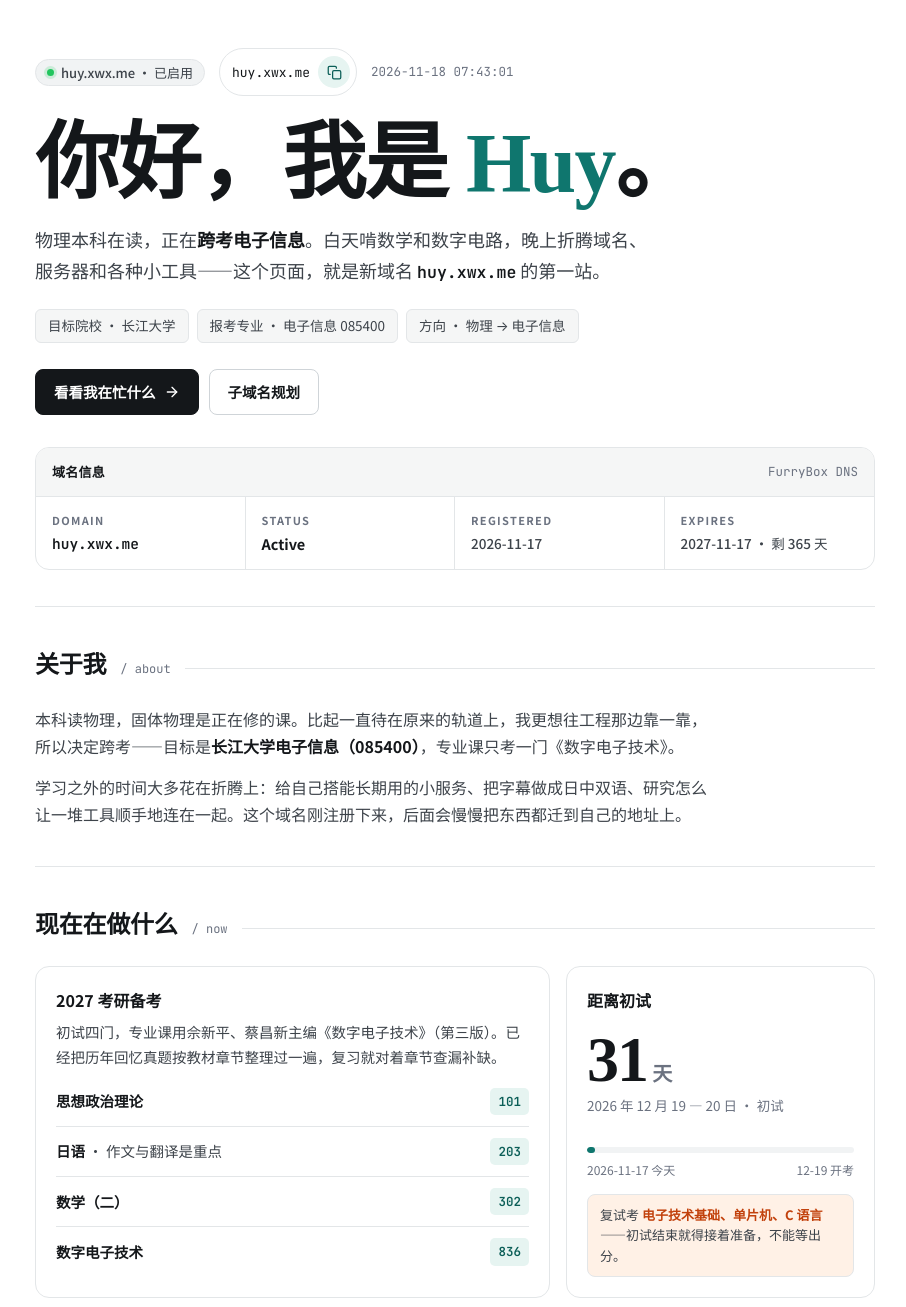
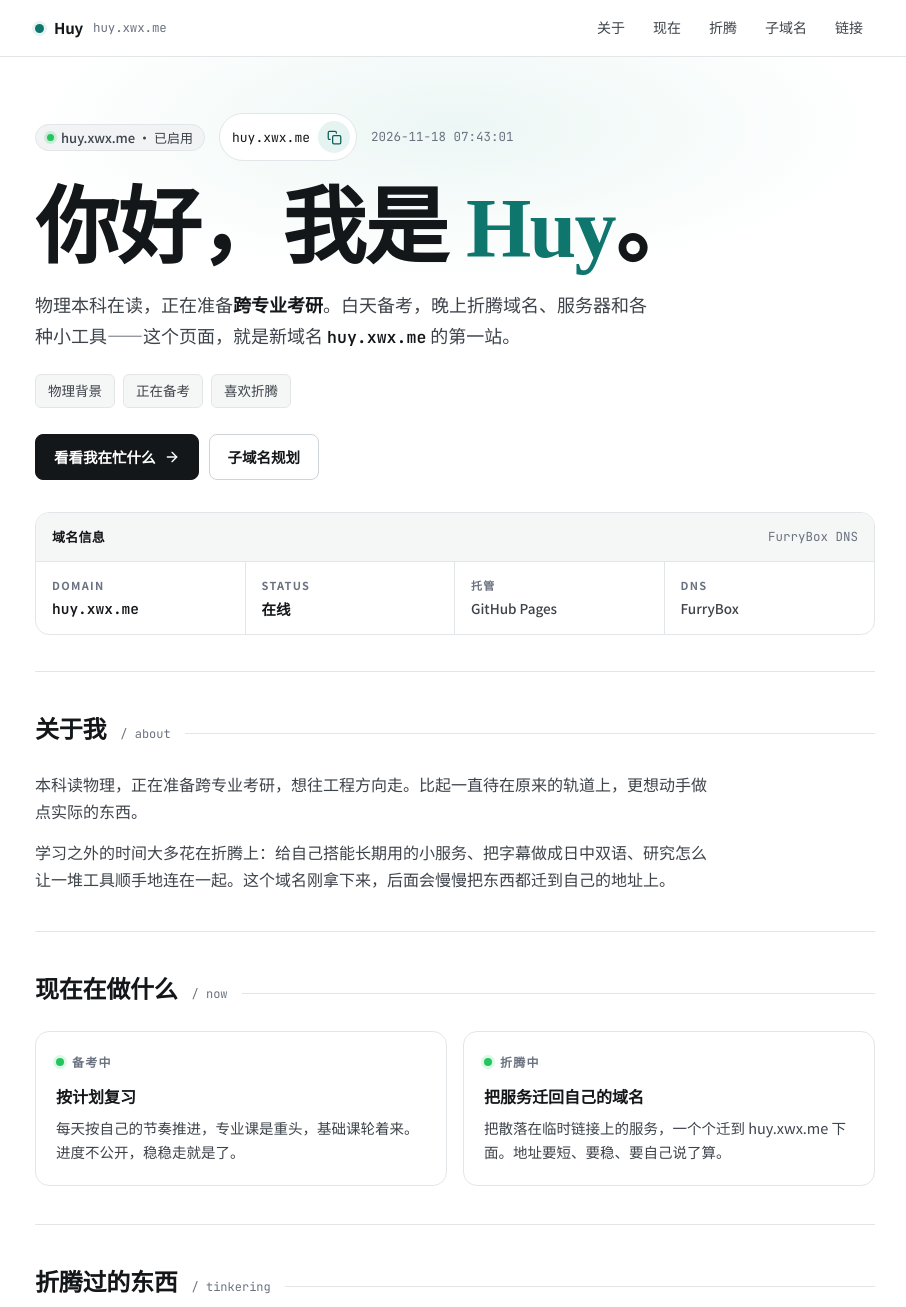
Before and after one commit to huy8421/huy.xwx.me, a plain HTML site: page index.html in a window 1280 px wide. Shown: the top 1307 px of the page, without its empty margins (185-1091 px from the left). Drawn offline with Linux system fonts and the light colour scheme.

Commit message:
Add files via upload

```diff
--- a/index.html
+++ b/index.html
@@ -4,6 +4,7 @@
 <meta charset="utf-8" />
 <meta name="viewport" content="width=device-width, initial-scale=1, viewport-fit=cover" />
 <meta name="color-scheme" content="light dark" />
+<meta name="description" content="Huy 的个人主页：物理在读，喜欢折腾服务器、AI 工具和双语字幕。" />
 <link rel="icon" href="data:," />
 <title>Huy — 个人主页</title>
 <link rel="preconnect" href="https://fonts.googleapis.com">
@@ -22,8 +23,6 @@
     --accent:#0f766e;
     --accent-ink:#0b5e57;
     --accent-soft:#e6f4f1;
-    --warm:#c2410c;
-    --warm-soft:#fff1e6;
     --chip:#f1f3f4;
     --shadow:0 1px 2px rgba(20,23,26,.05), 0 8px 24px rgba(20,23,26,.05);
     --radius:14px;
@@ -42,15 +41,13 @@
       --accent:#2dd4bf;
       --accent-ink:#5eead4;
       --accent-soft:#0f2a27;
-      --warm:#fb923c;
-      --warm-soft:#2a1a0f;
       --chip:#1e2327;
       --shadow:0 1px 2px rgba(0,0,0,.3), 0 8px 24px rgba(0,0,0,.25);
     }
   }
   *{box-sizing:border-box}
   html{scroll-behavior:smooth}
-  @media (prefers-reduced-motion: reduce){ html{scroll-behavior:auto} *{transition:none!important} }
+  @media (prefers-reduced-motion: reduce){ html{scroll-behavior:auto} *{transition:none!important;animation:none!important} }
   body{
     margin:0;
     background:var(--bg);
@@ -60,14 +57,40 @@
     line-height:1.7;
     -webkit-font-smoothing:antialiased;
   }
+  ::selection{background:var(--accent-soft);color:var(--accent-ink)}
   a{color:inherit}
+  a:focus-visible, button:focus-visible{outline:2px solid var(--accent);outline-offset:2px;border-radius:4px}
   button,[role="button"]{min-height:44px}
   .wrap{max-width:880px;margin:0 auto;padding:0 20px}
   .mono{font-family:"JetBrains Mono", ui-monospace, SFMono-Regular, Menlo, monospace}
   .serif{font-family:"Noto Serif SC", "Songti SC", serif}
 
+  /* ---------- NAV ---------- */
+  .nav{
+    position:sticky;top:0;z-index:10;
+    background:color-mix(in srgb, var(--bg) 82%, transparent);
+    backdrop-filter:blur(12px);-webkit-backdrop-filter:blur(12px);
+    border-bottom:1px solid var(--line);
+  }
+  .nav-inner{max-width:880px;margin:0 auto;padding:0 20px;display:flex;align-items:center;justify-content:space-between;gap:16px;min-height:56px}
+  .nav-brand{display:flex;align-items:center;gap:10px;text-decoration:none;font-weight:700;font-size:15px;letter-spacing:-.01em}
+  .nav-brand .dot{width:9px;height:9px;border-radius:50%;background:var(--accent);box-shadow:0 0 0 3px var(--accent-soft);flex:none}
+  .nav-brand .mono{font-size:12.5px;color:var(--muted);font-weight:400}
+  .nav-links{display:flex;gap:4px}
+  .nav-links a{
+    text-decoration:none;font-size:14px;font-weight:500;color:var(--ink-2);
+    padding:8px 12px;border-radius:8px;min-height:36px;display:inline-flex;align-items:center;
+  }
+  .nav-links a:hover{color:var(--ink);background:var(--bg-soft)}
+
   /* ---------- HERO ---------- */
-  .hero{padding:48px 0 36px;border-bottom:1px solid var(--line)}
+  .hero{padding:56px 0 36px;border-bottom:1px solid var(--line);position:relative;overflow:hidden}
+  .hero::before{
+    content:"";position:absolute;inset:-140px -20% auto;height:420px;pointer-events:none;
+    background:radial-gradient(closest-side, var(--accent-soft), transparent 72%);
+    opacity:.75;
+  }
+  .hero > *{position:relative}
   .hero-top{display:flex;flex-wrap:wrap;align-items:center;gap:10px 14px;margin-bottom:28px}
   .status{display:inline-flex;align-items:center;gap:7px;font-size:13px;font-weight:500;color:var(--ink-2);background:var(--chip);border:1px solid var(--line);padding:6px 11px;border-radius:999px;line-height:1}
   .status i{width:7px;height:7px;border-radius:50%;background:#22c55e;box-shadow:0 0 0 3px rgba(34,197,94,.18);display:block}
@@ -94,7 +117,9 @@
   .btn{
     display:inline-flex;align-items:center;gap:8px;text-decoration:none;font-weight:600;font-size:14.5px;
     padding:0 18px;min-height:46px;border-radius:8px;border:1px solid transparent;cursor:pointer;
+    transition:transform .15s ease, border-color .15s ease, background .15s ease;
   }
+  .btn:hover{transform:translateY(-1px)}
   .btn-primary{background:var(--ink);color:var(--bg);border-color:var(--ink)}
   .btn-ghost{background:transparent;color:var(--ink);border-color:var(--line-strong)}
   .btn svg{width:16px;height:16px;flex:none}
@@ -129,31 +154,20 @@
   .about p:last-child{margin-bottom:0}
   .about strong{color:var(--ink)}
 
-  /* Now / exam */
-  .now-grid{display:grid;grid-template-columns:1.25fr .75fr;gap:16px}
-  .panel{border:1px solid var(--line);border-radius:var(--radius);background:var(--surface);padding:20px}
+  /* Now */
+  .now-grid{display:grid;grid-template-columns:1fr 1fr;gap:16px}
+  .panel{border:1px solid var(--line);border-radius:var(--radius);background:var(--surface);padding:20px;transition:border-color .2s ease, transform .2s ease}
+  .panel:hover{border-color:var(--line-strong);transform:translateY(-2px)}
   .panel h3{margin:0 0 6px;font-size:16px;font-weight:700}
   .panel p{margin:0;color:var(--ink-2);font-size:14.5px;line-height:1.7}
-  .subject-list{list-style:none;margin:16px 0 0;padding:0;display:grid;gap:0}
-  .subject-list li{display:flex;align-items:center;justify-content:space-between;gap:16px;padding:11px 0;border-top:1px solid var(--line);font-size:14.5px}
-  .subject-list li:first-child{border-top:0;padding-top:2px}
-  .subject-list .code{font-family:"JetBrains Mono",monospace;font-size:12.5px;color:var(--accent-ink);background:var(--accent-soft);padding:3px 8px;border-radius:5px;font-weight:600;white-space:nowrap}
-  .subject-list .name{color:var(--ink-2)}
-  .subject-list .name b{color:var(--ink);font-weight:600}
-  .count-panel{display:flex;flex-direction:column}
-  .count-num{font-family:"Noto Serif SC",serif;font-size:64px;line-height:1;font-weight:900;letter-spacing:-.03em;margin:8px 0 2px}
-  .count-num em{font-style:normal;font-size:20px;font-weight:700;color:var(--muted);letter-spacing:0}
-  .count-panel .sub{font-size:13.5px;color:var(--muted)}
-  .progress{margin-top:auto;padding-top:18px}
-  .progress-track{height:6px;background:var(--chip);border-radius:99px;overflow:hidden}
-  .progress-bar{height:100%;background:var(--accent);border-radius:99px;width:0%;transition:width .6s ease}
-  .progress-labels{display:flex;justify-content:space-between;font-size:12px;color:var(--muted);margin-top:7px}
-  .exam-date{margin-top:14px;font-size:13px;color:var(--ink-2);background:var(--warm-soft);border:1px solid var(--line);border-radius:var(--radius-sm);padding:10px 12px;line-height:1.55}
-  .exam-date b{color:var(--warm)}
+  .panel .tagline-row{display:flex;align-items:center;gap:8px;margin-bottom:10px}
+  .pulse{width:8px;height:8px;border-radius:50%;background:#22c55e;box-shadow:0 0 0 3px rgba(34,197,94,.15);flex:none}
+  .panel .kicker{font-size:12px;font-weight:700;letter-spacing:.1em;text-transform:uppercase;color:var(--muted)}
 
   /* Projects */
   .proj-list{display:grid;grid-template-columns:1fr 1fr;gap:16px}
-  .proj{border:1px solid var(--line);border-radius:var(--radius);padding:20px;background:var(--surface);display:flex;flex-direction:column;gap:8px}
+  .proj{border:1px solid var(--line);border-radius:var(--radius);padding:20px;background:var(--surface);display:flex;flex-direction:column;gap:8px;transition:border-color .2s ease, transform .2s ease, box-shadow .2s ease}
+  .proj:hover{border-color:var(--accent);transform:translateY(-2px);box-shadow:var(--shadow)}
   .proj-icon{width:38px;height:38px;border-radius:9px;background:var(--bg-soft);border:1px solid var(--line);display:grid;place-items:center;color:var(--ink)}
   .proj-icon svg{width:19px;height:19px}
   .proj h3{margin:2px 0 0;font-size:15.5px;font-weight:700}
@@ -163,8 +177,9 @@
 
   /* Subdomains */
   .sub-table{border:1px solid var(--line);border-radius:var(--radius);overflow:hidden}
-  .sub-row{display:grid;grid-template-columns:1fr auto;gap:8px 16px;align-items:center;padding:15px 16px;background:var(--surface);border-bottom:1px solid var(--line)}
+  .sub-row{display:grid;grid-template-columns:1fr auto;gap:8px 16px;align-items:center;padding:15px 16px;background:var(--surface);border-bottom:1px solid var(--line);transition:background .15s ease}
   .sub-row:last-child{border-bottom:0}
+  .sub-row:hover{background:var(--bg-soft)}
   .sub-row .host{font-family:"JetBrains Mono",monospace;font-size:14px;font-weight:600;word-break:break-all}
   .sub-row .host i{font-style:normal;color:var(--accent)}
   .sub-row .desc{grid-column:1 / -1;font-size:13.5px;color:var(--muted);margin-top:-2px}
@@ -181,9 +196,28 @@
   .interest-list .v{color:var(--ink-2);font-size:14.5px;line-height:1.7}
   .interest-list .v b{color:var(--ink)}
 
+  /* Links */
+  .links{display:flex;flex-direction:column;gap:12px}
+  .link-card{
+    display:flex;align-items:center;gap:14px;
+    background:var(--surface);border:1px solid var(--line);
+    border-radius:var(--radius);padding:16px 18px;
+    color:var(--ink);text-decoration:none;
+    transition:border-color .2s ease, transform .2s ease, box-shadow .2s ease;
+  }
+  .link-card:hover{border-color:var(--accent);transform:translateY(-2px);box-shadow:var(--shadow)}
+  .link-card .icon{width:38px;height:38px;flex:none;border-radius:9px;background:var(--bg-soft);border:1px solid var(--line);display:grid;place-items:center;color:var(--ink)}
+  .link-card .icon svg{width:20px;height:20px}
+  .link-card .t{font-weight:700;font-size:15px}
+  .link-card .d{color:var(--muted);font-size:13px}
+  .link-card .arrow{margin-left:auto;color:var(--muted);flex:none}
+  .link-card .arrow svg{width:18px;height:18px;display:block}
+
   footer{padding:28px 0 40px}
   .foot{display:flex;flex-wrap:wrap;gap:10px 20px;align-items:center;justify-content:space-between;font-size:13px;color:var(--muted)}
   .foot .mono{font-size:12.5px}
+  .foot a{text-decoration:none}
+  .foot a:hover{color:var(--ink)}
   .toast{
     position:fixed;left:50%;bottom:22px;transform:translate(-50%,16px);opacity:0;pointer-events:none;
     background:var(--ink);color:var(--bg);font-size:13.5px;font-weight:500;padding:10px 16px;border-radius:8px;
@@ -191,20 +225,37 @@
   }
   .toast.show{opacity:1;transform:translate(-50%,0)}
 
+  /* Scroll reveal (JS only; content stays visible without JS) */
+  .js .reveal{opacity:0;transform:translateY(14px);transition:opacity .5s ease, transform .5s ease}
+  .js .reveal.in{opacity:1;transform:none}
+
   @media (max-width:640px){
-    .hero{padding-top:32px}
+    .hero{padding-top:36px}
+    .nav-links{display:none}
     .dns-grid{grid-template-columns:1fr 1fr}
     .dns-cell:nth-child(2){border-right:0}
     .dns-cell:nth-child(1),.dns-cell:nth-child(2){border-bottom:1px solid var(--line)}
     .now-grid,.proj-list{grid-template-columns:1fr}
-    .count-num{font-size:56px}
     .interest-list li{gap:12px}
     .interest-list .k{width:58px}
   }
 </style>
 </head>
 <body>
-<div class="wrap">
+<nav class="nav" aria-label="站内导航">
+  <div class="nav-inner">
+    <a class="nav-brand" href="#top"><span class="dot"></span>Huy <span class="mono">huy.xwx.me</span></a>
+    <div class="nav-links">
+      <a href="#about">关于</a>
+      <a href="#now">现在</a>
+      <a href="#projects">折腾</a>
+      <a href="#domains">子域名</a>
+      <a href="#links">链接</a>
+    </div>
+  </div>
+</nav>
+
+<div class="wrap" id="top">
 
   <!-- HERO -->
   <header class="hero">
@@ -220,12 +271,12 @@
     </div>
 
     <h1>你好，我是 <span>Huy</span>。</h1>
-    <p class="hero-lead">物理本科在读，正在<strong>跨考电子信息</strong>。白天啃数学和数字电路，晚上折腾域名、服务器和各种小工具——这个页面，就是新域名 <strong class="mono" style="font-size:.92em">huy.xwx.me</strong> 的第一站。</p>
+    <p class="hero-lead">物理本科在读，正在准备<strong>跨专业考研</strong>。白天备考，晚上折腾域名、服务器和各种小工具——这个页面，就是新域名 <strong class="mono" style="font-size:.92em">huy.xwx.me</strong> 的第一站。</p>
 
     <div class="hero-meta">
-      <span>目标院校 · 长江大学</span>
-      <span>报考专业 · 电子信息 085400</span>
-      <span>方向 · 物理 → 电子信息</span>
+      <span>物理背景</span>
+      <span>正在备考</span>
+      <span>喜欢折腾</span>
     </div>
 
     <div class="hero-actions">
@@ -239,49 +290,39 @@
       <div class="dns-head"><b>域名信息</b><span class="mono">FurryBox DNS</span></div>
       <div class="dns-grid">
         <div class="dns-cell"><label>Domain</label><p class="mono">huy.xwx.me</p></div>
-        <div class="dns-cell"><label>Status</label><p>Active</p></div>
-        <div class="dns-cell"><label>Registered</label><p class="small">2026-11-17</p></div>
-        <div class="dns-cell"><label>Expires</label><p class="small">2027-11-17 · 剩 365 天</p></div>
+        <div class="dns-cell"><label>Status</label><p>在线</p></div>
+        <div class="dns-cell"><label>托管</label><p class="small">GitHub Pages</p></div>
+        <div class="dns-cell"><label>DNS</label><p class="small">FurryBox</p></div>
       </div>
     </div>
   </header>
 
   <!-- ABOUT -->
-  <section class="about" id="about">
+  <section class="about reveal" id="about">
     <div class="sec-head"><h2>关于我</h2><span class="mono">/ about</span><span class="line"></span></div>
-    <p>本科读物理，固体物理是正在修的课。比起一直待在原来的轨道上，我更想往工程那边靠一靠，所以决定跨考——目标是<strong>长江大学电子信息（085400）</strong>，专业课只考一门《数字电子技术》。</p>
-    <p>学习之外的时间大多花在折腾上：给自己搭能长期用的小服务、把字幕做成日中双语、研究怎么让一堆工具顺手地连在一起。这个域名刚注册下来，后面会慢慢把东西都迁到自己的地址上。</p>
+    <p>本科读物理，正在准备跨专业考研，想往工程方向走。比起一直待在原来的轨道上，更想动手做点实际的东西。</p>
+    <p>学习之外的时间大多花在折腾上：给自己搭能长期用的小服务、把字幕做成日中双语、研究怎么让一堆工具顺手地连在一起。这个域名刚拿下来，后面会慢慢把东西都迁到自己的地址上。</p>
   </section>
 
   <!-- NOW -->
-  <section id="now">
+  <section id="now" class="reveal">
     <div class="sec-head"><h2>现在在做什么</h2><span class="mono">/ now</span><span class="line"></span></div>
     <div class="now-grid">
       <div class="panel">
-        <h3>2027 考研备考</h3>
-        <p>初试四门，专业课用佘新平、蔡昌新主编《数字电子技术》（第三版）。已经把历年回忆真题按教材章节整理过一遍，复习就对着章节查漏补缺。</p>
-        <ul class="subject-list">
-          <li><span class="name"><b>思想政治理论</b></span><span class="code">101</span></li>
-          <li><span class="name"><b>日语</b> · 作文与翻译是重点</span><span class="code">203</span></li>
-          <li><span class="name"><b>数学（二）</b></span><span class="code">302</span></li>
-          <li><span class="name"><b>数字电子技术</b></span><span class="code">836</span></li>
-        </ul>
+        <div class="tagline-row"><span class="pulse"></span><span class="kicker">备考中</span></div>
+        <h3>按计划复习</h3>
+        <p>每天按自己的节奏推进，专业课是重头，基础课轮着来。进度不公开，稳稳走就是了。</p>
       </div>
-      <div class="panel count-panel">
-        <h3>距离初试</h3>
-        <div class="count-num"><span id="daysLeft">—</span><em> 天</em></div>
-        <p class="sub" id="daysSub">2026 年 12 月 19 — 20 日</p>
-        <div class="progress">
-          <div class="progress-track"><div class="progress-bar" id="progBar"></div></div>
-          <div class="progress-labels"><span>2026-11-17 今天</span><span>12-19 开考</span></div>
-        </div>
-        <div class="exam-date">复试考 <b>电子技术基础、单片机、C 语言</b>——初试结束就得接着准备，不能等出分。</div>
+      <div class="panel">
+        <div class="tagline-row"><span class="pulse"></span><span class="kicker">折腾中</span></div>
+        <h3>把服务迁回自己的域名</h3>
+        <p>把散落在临时链接上的服务，一个个迁到 huy.xwx.me 下面。地址要短、要稳、要自己说了算。</p>
       </div>
     </div>
   </section>
 
   <!-- PROJECTS -->
-  <section id="projects">
+  <section id="projects" class="reveal">
     <div class="sec-head"><h2>折腾过的东西</h2><span class="mono">/ tinkering</span><span class="line"></span></div>
     <div class="proj-list">
       <article class="proj">
@@ -300,7 +341,7 @@
         <div class="proj-icon"><svg viewBox="0 0 24 24" fill="none" stroke="currentColor" stroke-width="1.8" stroke-linecap="round" stroke-linejoin="round"><rect x="2" y="4" width="20" height="16" rx="2"/><path d="M7 9h4M7 13h7M17 9h.01M14 17h3"/></svg></div>
         <h3>双语字幕</h3>
         <p>看番的固定流程：找同源 Netflix 字幕包，日语在上、中文在下，合并成 ASS + SRT 双份打包，在 Emby 里用 lenna 看。</p>
-        <div class="proj-tags"><span>日中双语</span><span>ASS / SRT</span><span>Emby</span></div>
+        <div class="proj-tags"><span>日语</span><span>ASS / SRT</span><span>Emby</span></div>
       </article>
       <article class="proj">
         <div class="proj-icon"><svg viewBox="0 0 24 24" fill="none" stroke="currentColor" stroke-width="1.8" stroke-linecap="round" stroke-linejoin="round"><circle cx="12" cy="12" r="10"/><path d="M2 12h20"/><path d="M12 2a15.3 15.3 0 0 1 4 10 15.3 15.3 0 0 1-4 10 15.3 15.3 0 0 1-4-10 15.3 15.3 0 0 1 4-10z"/></svg></div>
@@ -312,7 +353,7 @@
   </section>
 
   <!-- SUBDOMAINS -->
-  <section id="domains">
+  <section id="domains" class="reveal">
     <div class="sec-head"><h2>子域名规划</h2><span class="mono">/ dns</span><span class="line"></span></div>
     <div class="sub-table">
       <div class="sub-row">
@@ -328,23 +369,36 @@
         <span class="desc">备考笔记和折腾记录，写给自己看，也留给以后复盘</span>
       </div>
     </div>
-    <p class="sub-note">域名 2026-11-17 注册，FurryBox DNS 托管，目前 DNS 记录还是从零开始搭——这个主页是第一条。</p>
+    <p class="sub-note">域名由 FurryBox DNS 托管，记录从零开始搭——这个主页是第一条。</p>
   </section>
 
   <!-- INTERESTS -->
-  <section id="interests">
+  <section id="interests" class="reveal">
     <div class="sec-head"><h2>课余</h2><span class="mono">/ off-duty</span><span class="line"></span></div>
     <ul class="interest-list">
-      <li><span class="k">动漫</span><span class="v">在 Emby 上追番，字幕一定要<b>日中双语</b>，日语顺便当听力练。《电锯人》第一季的双语字幕就是自己合并打包的。</span></li>
-      <li><span class="k">音乐</span><span class="v">听歌要能下载成 <b>MP3</b> 留在本地，音质比在线播更重要。周杰伦《发如雪》是特意去找来听的。</span></li>
-      <li><span class="k">课程</span><span class="v">这学期在修<b>固体物理</b>，调研论文写过电动车电池，也写过中微子——物理的底子，跨考也用得上。</span></li>
+      <li><span class="k">动漫</span><span class="v">在 Emby 上追番，字幕坚持<b>日中双语</b>，顺便练听力。</span></li>
+      <li><span class="k">音乐</span><span class="v">听歌喜欢下载成 <b>MP3</b> 留在本地，音质比在线播更重要。</span></li>
+      <li><span class="k">课程</span><span class="v">这学期在修<b>固体物理</b>，物理的底子，跨考也用得上。</span></li>
     </ul>
+  </section>
+
+  <!-- LINKS -->
+  <section id="links" class="reveal">
+    <div class="sec-head"><h2>链接</h2><span class="mono">/ links</span><span class="line"></span></div>
+    <div class="links">
+      <a class="link-card" href="https://github.com/huy8421" target="_blank" rel="noopener">
+        <span class="icon"><svg viewBox="0 0 24 24" fill="currentColor" aria-hidden="true"><path d="M12 .5C5.65.5.5 5.65.5 12c0 5.08 3.29 9.39 7.86 10.91.58.11.79-.25.79-.55 0-.27-.01-1.17-.02-2.12-3.2.7-3.87-1.36-3.87-1.36-.52-1.33-1.28-1.68-1.28-1.68-1.04-.71.08-.7.08-.7 1.15.08 1.76 1.19 1.76 1.19 1.03 1.76 2.69 1.25 3.35.96.1-.75.4-1.25.72-1.54-2.55-.29-5.24-1.28-5.24-5.69 0-1.26.45-2.28 1.19-3.09-.12-.29-.52-1.46.11-3.05 0 0 .97-.31 3.17 1.18a11 11 0 0 1 5.78 0c2.2-1.49 3.17-1.18 3.17-1.18.63 1.59.23 2.76.11 3.05.74.81 1.19 1.83 1.19 3.09 0 4.42-2.7 5.39-5.26 5.68.41.36.78 1.06.78 2.14 0 1.55-.01 2.79-.01 3.17 0 .31.21.67.8.55A11.51 11.51 0 0 0 23.5 12C23.5 5.65 18.35.5 12 .5Z"/></svg></span>
+        <span><span class="t">GitHub</span><br><span class="d">github.com/huy8421</span></span>
+        <span class="arrow"><svg viewBox="0 0 24 24" fill="none" stroke="currentColor" stroke-width="2" stroke-linecap="round" stroke-linejoin="round"><path d="M7 17 17 7"/><path d="M7 7h10v10"/></svg></span>
+      </a>
+    </div>
   </section>
 
   <footer>
     <div class="foot">
       <span>© 2026 Huy · huy.xwx.me</span>
       <span class="mono" id="footTime"></span>
+      <span><a href="#top">回到顶部 ↑</a> · 托管于 GitHub Pages</span>
     </div>
   </footer>
 </div>
@@ -353,7 +407,9 @@
 
 <script>
 (function(){
-  // Clock (Asia/Shanghai is the user's timezone context; use local device time to stay honest)
+  document.documentElement.classList.add('js');
+
+  // Clock (local device time)
   var clockEl = document.getElementById('clock');
   var footEl = document.getElementById('footTime');
   function tick(){
@@ -365,34 +421,14 @@
   }
   tick(); setInterval(tick, 1000);
 
-  // Countdown to the exam: 2026-12-19
-  var exam = new Date(2026, 11, 19, 0, 0, 0);
-  var start = new Date(2026, 10, 17, 0, 0, 0); // today, per build context
-  var today = new Date(); today.setHours(0,0,0,0);
-  var msDay = 86400000;
-  var left = Math.round((exam - today) / msDay);
-  var total = Math.round((exam - start) / msDay);
-  var daysEl = document.getElementById('daysLeft');
-  var subEl = document.getElementById('daysSub');
-  var barEl = document.getElementById('progBar');
-  if(daysEl){
-    if(left > 0){
-      daysEl.textContent = left;
-      subEl.textContent = '2026 年 12 月 19 — 20 日 · 初试';
-      var done = Math.max(0, total - left);
-      var pct = total > 0 ? Math.min(100, Math.max(2, Math.round(done/total*100))) : 0;
-      // Before the start reference, show a sliver so the track isn't empty-looking
-      if(left === total) pct = 2;
-      requestAnimationFrame(function(){ barEl.style.width = pct + '%'; });
-    } else if(left === 0){
-      daysEl.textContent = '0';
-      subEl.textContent = '就是今天 — 初试加油';
-      barEl.style.width = '100%';
-    } else {
-      daysEl.textContent = '—';
-      subEl.textContent = '初试已结束，等成绩与复试';
-      barEl.style.width = '100%';
-    }
+  // Scroll reveal
+  if('IntersectionObserver' in window){
+    var io = new IntersectionObserver(function(entries){
+      entries.forEach(function(e){ if(e.isIntersecting){ e.target.classList.add('in'); io.unobserve(e.target); } });
+    }, {threshold: 0.12});
+    document.querySelectorAll('.reveal').forEach(function(el){ io.observe(el); });
+  } else {
+    document.querySelectorAll('.reveal').forEach(function(el){ el.classList.add('in'); });
   }
 
   // Copy domain
```
